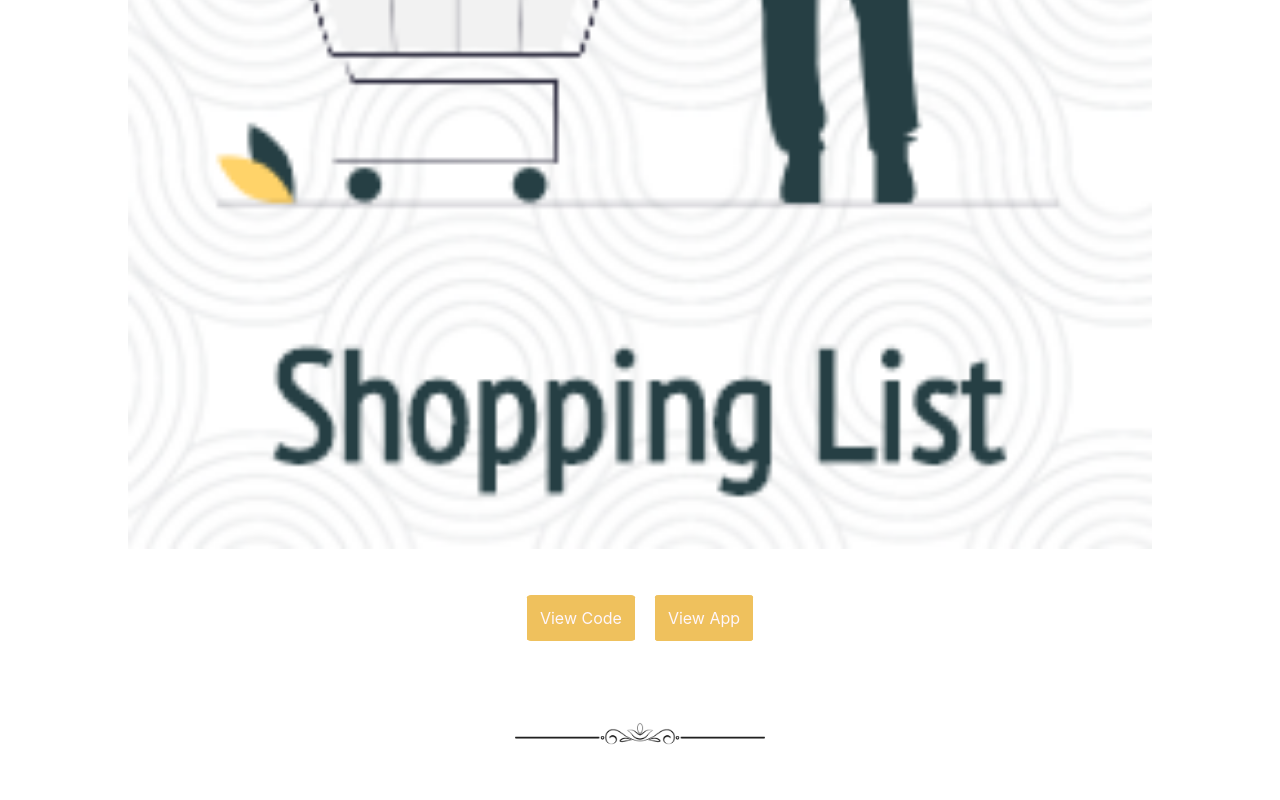
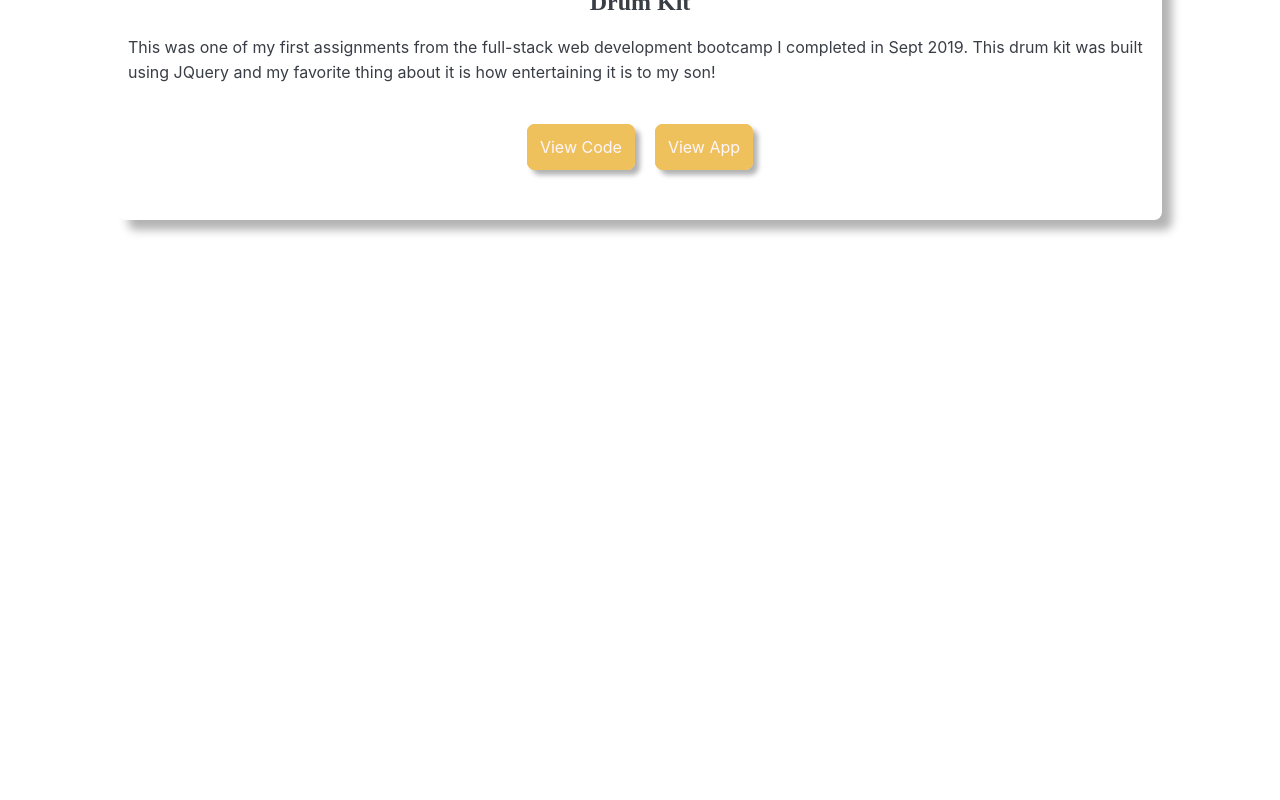
Before and after one commit to ClaudiaStar/new-oortfolio, a React (Create React App) app: page /projects in a window 1280 px wide. Shown: the part 880-1680 px from the top of the page. After the commit the page ends 1230 px from the top, so only its background shows below. Built offline with nearby package versions, Linux system fonts and the light colour scheme; a web font is replaced by a local one.

Commit message:
add neuphormism styles to project cards

```diff
--- a/src/components/Projects/ProjectCard.js
+++ b/src/components/Projects/ProjectCard.js
@@ -1,7 +1,5 @@
 import React from "react";
 import classes from "./ProjectCard.module.css";
-
-import projectSeparator from "../../assets/images/separator.png";
 
 function ProjectCard(props) {
   return (
@@ -12,19 +10,11 @@ function ProjectCard(props) {
       }}
       className={classes.ProjectCard}
     >
-      <div className={classes.ProjectTextAndImage}>
-        <div className={classes.ProjectText}>
-          <h2>{props.title}</h2>
-          <p className={classes.ProjectDescription}>{props.description}</p>
-        </div>
-        <div>
-          <img
-            src={props.image}
-            alt="project"
-            className={classes.ProjectImage}
-          />
-        </div>
+      <div className={classes.ProjectText}>
+        <h2>{props.title}</h2>
+        <p className={classes.ProjectDescription}>{props.description}</p>
       </div>
+
       <div className={classes.LinkDiv}>
         <a
           href={props.codeLink}
@@ -43,11 +33,6 @@ function ProjectCard(props) {
           View App
         </a>
       </div>
-      <img
-        src={projectSeparator}
-        alt="project separator"
-        className={classes.ProjectSeparator}
-      />
     </div>
   );
 }
--- a/src/components/Projects/ProjectCard.module.css
+++ b/src/components/Projects/ProjectCard.module.css
@@ -3,13 +3,13 @@
   width: fit-content;
   padding: 10px;
   color: #393e46;
-  margin: auto;
+  margin: 0 auto 70px auto;
   text-align: center;
   line-height: 25px;
   font-weight: 400;
-  background-size: cover;
-  background-position: center;
-  background-repeat: no-repeat;
+  border-radius: 0.5em;
+  box-shadow: -10px -10px 10px 0 rgba(255, 255, 255, 1),
+    10px 10px 10px 0 rgba(0, 0, 0, 0.3);
 }
 
 .ProjectLink {
@@ -21,6 +21,9 @@
   border-radius: 5%;
   cursor: pointer;
   margin: 10px;
+  border-radius: 0.5em;
+  box-shadow: -5px -5px 5px 0 rgba(255, 255, 255, 1),
+    5px 5px 5px 0 rgba(0, 0, 0, 0.3);
 }
 
 .ProjectLink:hover {
@@ -30,53 +33,26 @@
 
 .LinkDiv {
   text-align: center;
-  margin-top: 50px;
-}
-
-.ProjectImage {
-  width: 100%;
+  margin: 50px auto;
 }
 
 .ProjectDescription {
   width: 100%;
   margin: auto;
-  margin-bottom: 20px;
   text-align: left;
-}
-
-.ProjectSeparator {
-  width: 250px;
-  margin-top: 40px;
 }
 
 @media only screen and (min-device-width: 845px) {
   .ProjectCard {
-    padding: 5% 0;
-    border-bottom: 2px solid black;
+    width: 300px;
   }
-  .ProjectTextAndImage {
-    display: grid;
-    grid-template-columns: [c1] 30% [c2] 10% [c3] 50% [c4] 10% [c5];
-    grid-template-rows: [r1] 30% [r2] 10% [r3];
-  }
+
   .ProjectText {
     text-align: left;
     padding-left: 5%;
-    grid-column: c2 / c4;
-    grid-row: r1 / r3;
-  }
-
-  .ProjectImage {
-    grid-column: c1 / c2;
-    grid-row: r1 / r3;
-    height: auto;
-    width: 200px;
   }
 
   .LinkDiv > a {
     margin: 0 2% 0 2%;
   }
-  .ProjectSeparator {
-    display: none;
-  }
 }
--- a/src/components/Projects/Projects.js
+++ b/src/components/Projects/Projects.js
@@ -55,7 +55,7 @@ export default () => {
           My passion is creating and programming gives me endless possibilities.
         </p>
       </div>
-      {projectCards}
+      <div className={classes.ProjectCards}>{projectCards}</div>
     </div>
   );
 };
--- a/src/components/Projects/Projects.module.css
+++ b/src/components/Projects/Projects.module.css
@@ -9,3 +9,14 @@
 .ProjectsSection {
   margin-bottom: 60px;
 }
+
+.ProjectCards {
+  display: flex;
+  flex-wrap: wrap;
+}
+
+@media only screen and (min-device-width: 845px) {
+  .ProjectCards {
+    padding: 20px 200px 0 200px;
+  }
+}
```
